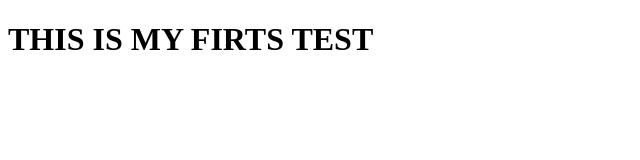
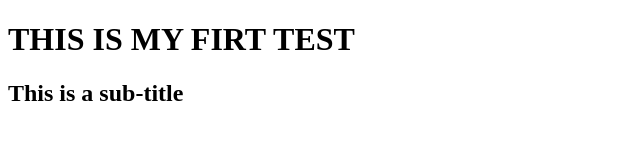
Before and after one commit to andreuxxxx/myFirstWebsite, a plain HTML site: page index.html in a window 1280 px wide. Shown: the whole page, without its empty margins (0-640 px from the left). Drawn offline with Linux system fonts and the light colour scheme.

Commit message:
Update index.html
I corrected FIRSTS extra S

```diff
--- a/index.html
+++ b/index.html
@@ -7,6 +7,7 @@
     <title>My First Website</title>
 </head>
 <body>
-    <h1>THIS IS MY FIRTS TEST</h1>
+    <h1>THIS IS MY FIRT TEST</h1>
+    <h2>This is a sub-title</h2>
 </body>
 </html>
```
